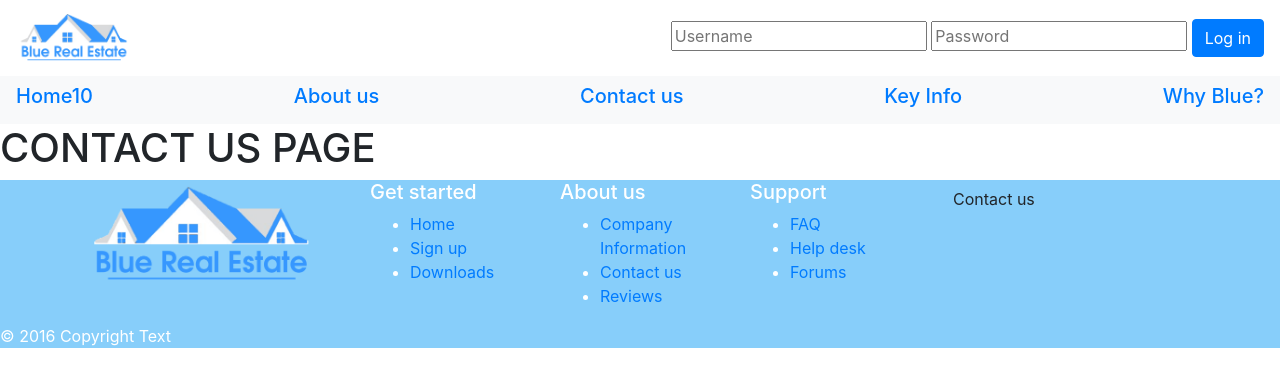
After one commit to DanielAron18/BlueRealEstate, a Django app: page /contact_us/ in a window 1280 px wide. The commit adds this page. Shown: the top 387 px of the page. Run offline with Django 3.2, Linux system fonts and the light colour scheme; some libraries are stand-ins or nearby versions.

Commit message:
tengt contact us síðuna inn á homepage

```diff
--- a/BlueRealEstate/urls.py
+++ b/BlueRealEstate/urls.py
@@ -22,4 +22,5 @@ urlpatterns = [
     path('index/', include("index.urls")),
     path('key_information/', include("key_information.urls")),
     path('about_us/', include("about_us.urls")),
+    path('contact_us/', include("contact_us.urls")),
 ]
--- /dev/null
+++ b/contact_us/urls.py
@@ -0,0 +1,6 @@
+from django.urls import path
+from . import views
+
+urlpatterns = [
+    path('', views.contact_us_index, name="contact_us"),
+]
--- a/contact_us/views.py
+++ b/contact_us/views.py
@@ -1,3 +1,7 @@
 from django.shortcuts import render
 
 # Create your views here.
+
+
+def contact_us_index(request):
+    return render(request, "contact_us/contact_us.html")
--- a/templates/base.html
+++ b/templates/base.html
@@ -29,7 +29,7 @@
         <nav class="navbar sticky-top navbar-light bg-light">
             <a href="{% url 'front_page' %}"><h5>Home10</h5></a>
             <a href="{% url 'about_us' %}"><h5>About us</h5></a>
-            <a href="#"><h5>Contact us</h5></a>
+            <a href="{% url 'contact_us' %}"><h5>Contact us</h5></a>
             <a href="{% url 'key_info' %}"><h5>Key Info</h5></a>
             <a href="#"><h5>Why Blue?</h5></a>
         </nav>
--- /dev/null
+++ b/templates/contact_us/contact_us.html
@@ -0,0 +1,7 @@
+{% extends 'base.html' %}
+
+{% block content %}
+
+    <h1>CONTACT US PAGE</h1>
+
+{% endblock %}
```
